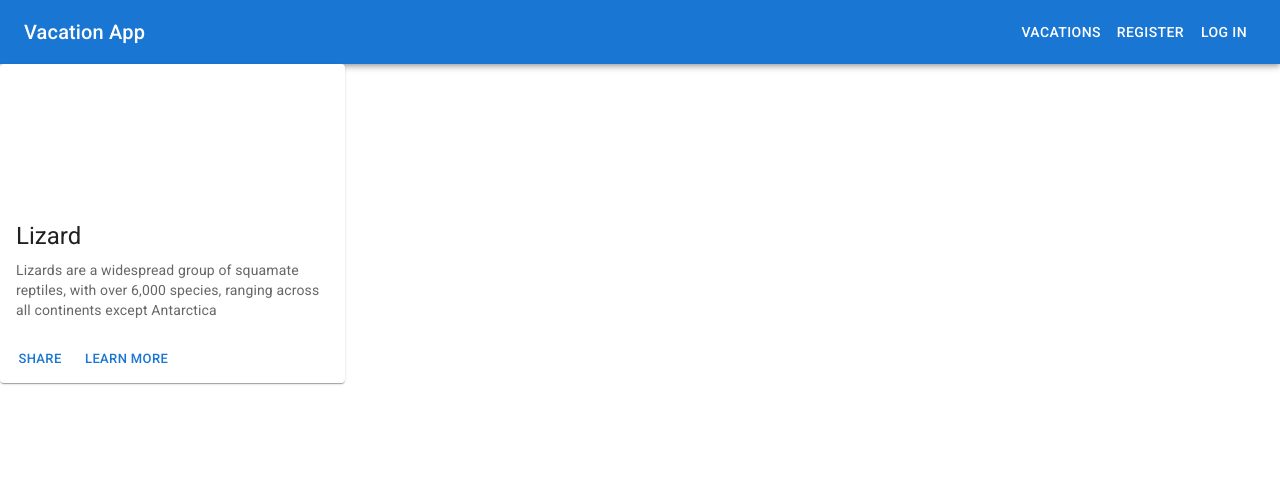
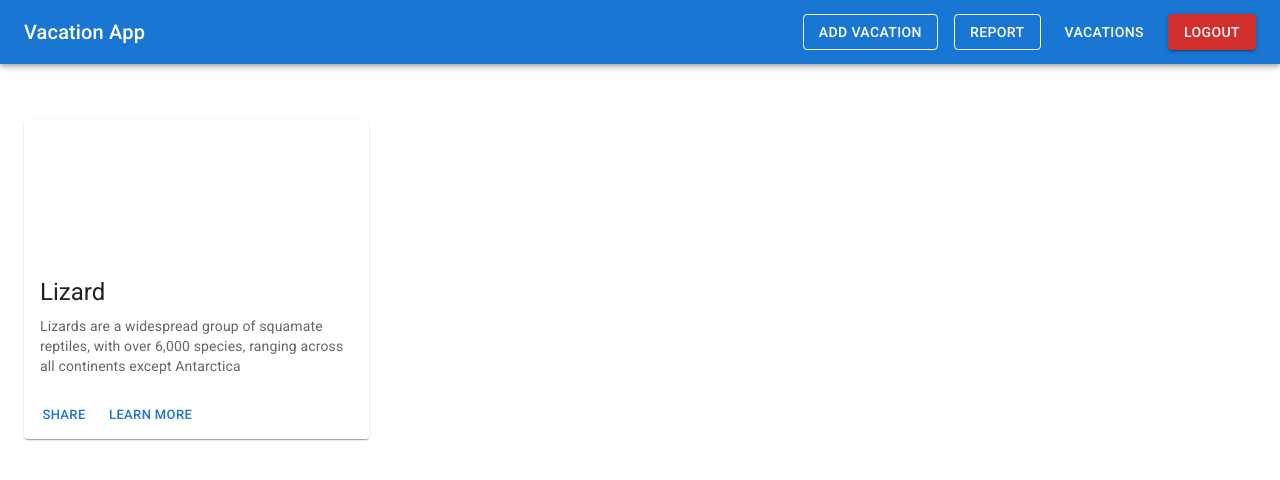
Before and after one commit to kosbys/vacation_project, a React (Vite) app in the folder client/: page /vacations in a window 1280 px wide. Shown: the top 480 px of the page. Built offline with nearby package versions, Linux system fonts and the light colour scheme; sample sign-in values are in the browser's storage.

Commit message:
Add header and auth logic to header

```diff
--- a/client/src/App.tsx
+++ b/client/src/App.tsx
@@ -8,6 +8,7 @@ import EditVacation from "./Components/EditVacation.tsx";
 import React, { useContext } from "react";
 import Header from "./Components/Header.tsx";
 import NotFound from "./Components/NotFound.tsx";
+import VacationReport from "./Components/Report.tsx";
 
 const ProtectedRoute: React.FC<{ element: JSX.Element }> = ({ element }) => {
   const { user } = useContext(AuthContext)!;
@@ -48,6 +49,10 @@ export default function App() {
               element={<AdminRoute element={<AddVacation />} />}
             />
             <Route
+              path="/report"
+              element={<AdminRoute element={<VacationReport />} />}
+            />
+            <Route
               path="/editvacation"
               element={<AdminRoute element={<EditVacation />} />}
             />
--- a/client/src/Components/Header.tsx
+++ b/client/src/Components/Header.tsx
@@ -5,10 +5,10 @@ import Typography from "@mui/material/Typography";
 import { Link } from "react-router-dom";
 import { useContext } from "react";
 import { AuthContext } from "./AuthContext";
+import { Stack } from "@mui/material";
 
 export default function Header() {
-  // use auth to customize header based on logged in status and role
-  const { user } = useContext(AuthContext)!;
+  const { user, handleLogout } = useContext(AuthContext)!;
 
   return (
     <AppBar position="static">
@@ -16,15 +16,61 @@ export default function Header() {
         <Typography variant="h6" sx={{ flexGrow: 1 }}>
           Vacation App
         </Typography>
+
+        {user?.role === "admin" ? (
+          <Stack direction="row" spacing={2}>
+            <Button
+              color="inherit"
+              variant="outlined"
+              component={Link}
+              to="/addvacation"
+            >
+              Add Vacation
+            </Button>
+            <Button
+              color="inherit"
+              variant="outlined"
+              component={Link}
+              to="/report"
+            >
+              Report
+            </Button>
             <Button color="inherit" component={Link} to="/vacations">
               Vacations
             </Button>
+            <Button variant="contained" color="error" onClick={handleLogout}>
+              Logout
+            </Button>
+          </Stack>
+        ) : (
+          ""
+        )}
+
+        {user?.role === "user" ? (
+          <Stack direction="row" spacing={2}>
+            <Button color="inherit" component={Link} to="/vacations">
+              Vacations
+            </Button>
+            <Button variant="contained" color="error" onClick={handleLogout}>
+              Logout
+            </Button>
+          </Stack>
+        ) : (
+          ""
+        )}
+
+        {!user ? (
+          <Stack direction="row" spacing={2}>
             <Button color="inherit" component={Link} to="/register">
               Register
             </Button>
             <Button color="inherit" component={Link} to="/login">
               Log in
             </Button>
+          </Stack>
+        ) : (
+          ""
+        )}
       </Toolbar>
     </AppBar>
   );
--- a/client/src/Components/Report.tsx
+++ b/client/src/Components/Report.tsx
@@ -1 +1,4 @@
 // TODO: CHART
+export default function VacationReport() {
+  return <div>a</div>;
+}
--- a/client/src/Components/UserVacation.tsx
+++ b/client/src/Components/UserVacation.tsx
@@ -4,9 +4,17 @@ import CardContent from "@mui/material/CardContent";
 import CardMedia from "@mui/material/CardMedia";
 import Button from "@mui/material/Button";
 import Typography from "@mui/material/Typography";
+import { Box } from "@mui/material";
 
 export default function UserVacation() {
   return (
+    <Box
+      sx={{
+        mx: "auto",
+        mt: 4,
+        p: 3,
+      }}
+    >
       <Card sx={{ maxWidth: 345 }}>
         <CardMedia sx={{ height: 140 }} image={""} title="green iguana" />
         <CardContent>
@@ -23,5 +31,6 @@ export default function UserVacation() {
           <Button size="small">Learn More</Button>
         </CardActions>
       </Card>
+    </Box>
   );
 }
--- a/client/src/Components/Vacations.tsx
+++ b/client/src/Components/Vacations.tsx
@@ -1,5 +1,9 @@
+import { useContext } from "react";
+import { AuthContext } from "./AuthContext";
 import UserVacation from "./UserVacation";
 
 export default function Vacations() {
+  const { user, handleLogout } = useContext(AuthContext)!;
+
   return <UserVacation></UserVacation>;
 }
```
Also changed, not shown: client/src/Components/AdminVacation.tsx (+9 -0 lines). Lines whose indentation alone changed are shown as unchanged.
